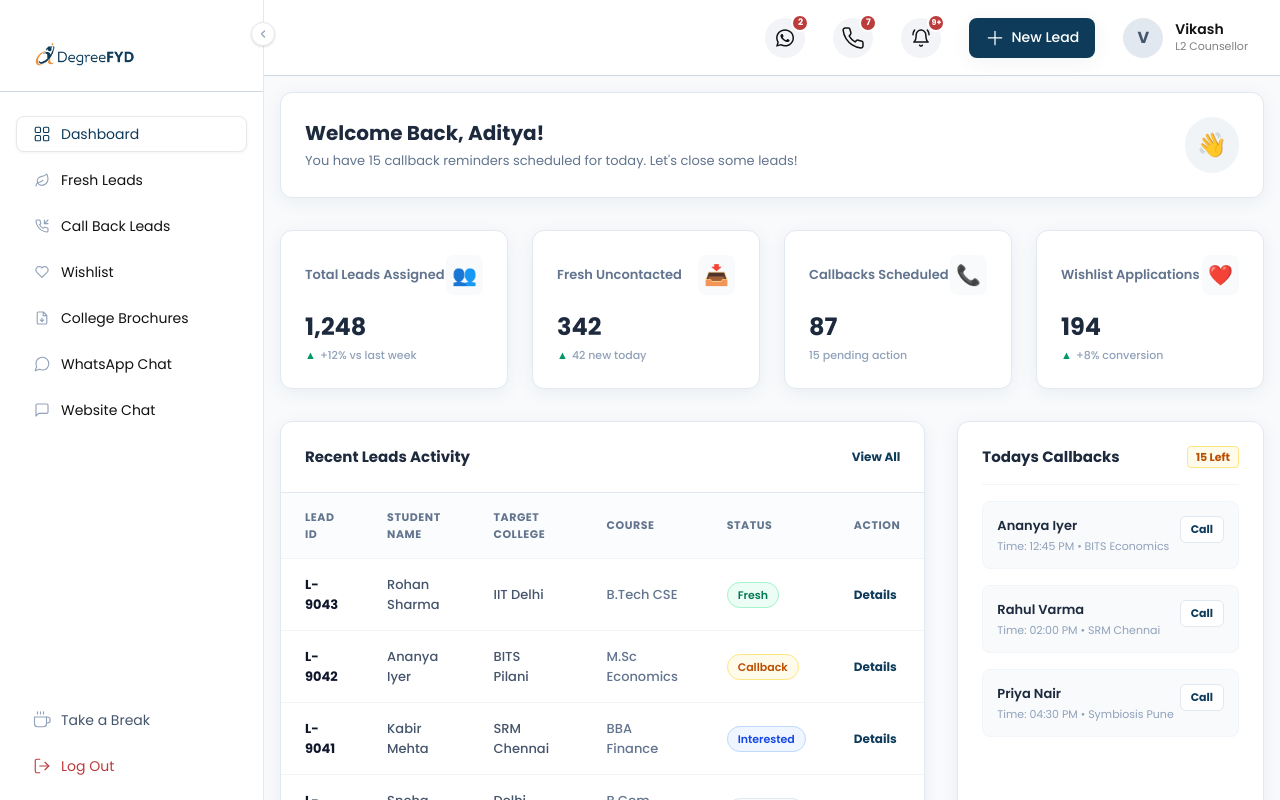
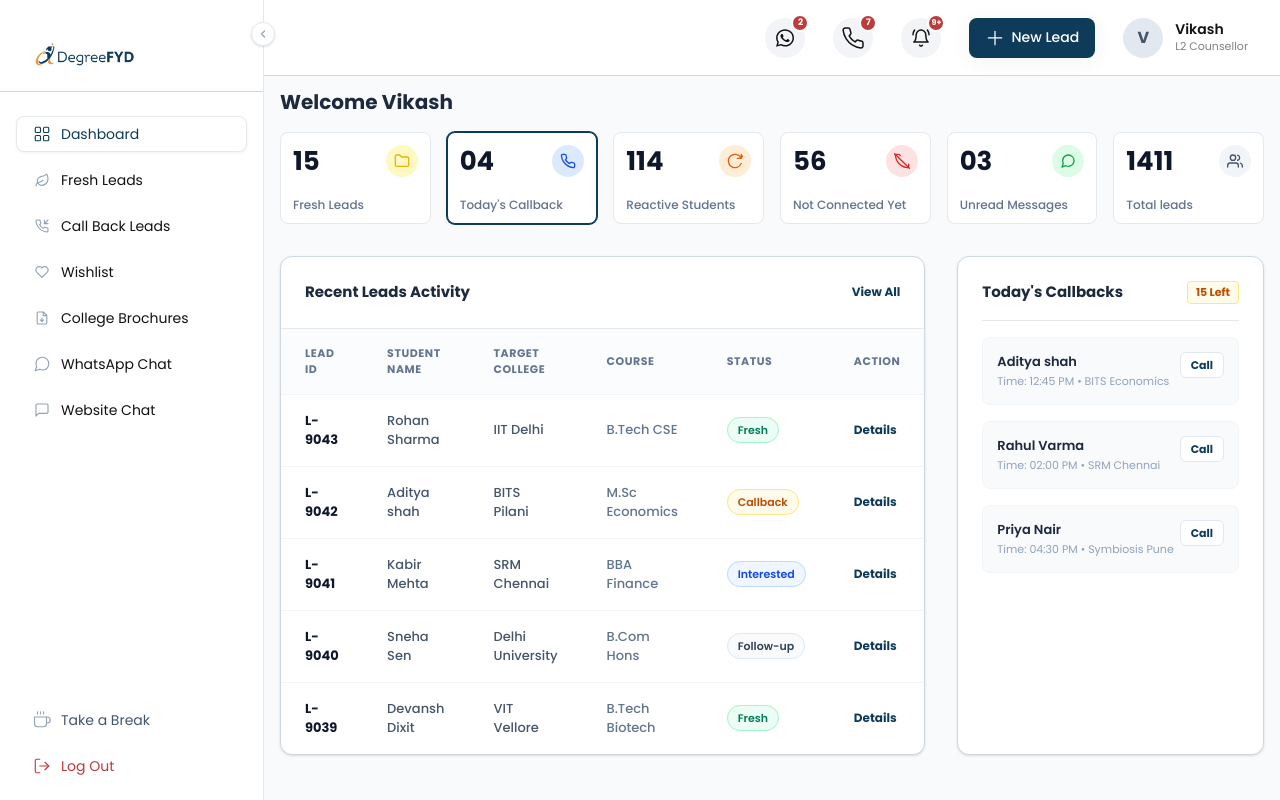
Before and after one commit to TechDegreefyd/lms_dyf, a Next.js app in the folder client/: page /dashboard in a window 1280 px wide. Shown: the top 800 px of the page. Built offline with nearby package versions, Linux system fonts and the light colour scheme.

Commit message:
feat: Implement 6 stats cards component and align dashboard page welcome header spacing

```diff
--- a/client/src/app/dashboard/page.jsx
+++ b/client/src/app/dashboard/page.jsx
@@ -3,23 +3,79 @@
 import { useState } from "react";
 import Link from "next/link";
 
-const INITIAL_STATS = [
-  { label: "Total Leads Assigned", value: "1,248", change: "+12% vs last week", trend: "up", icon: "👥" },
-  { label: "Fresh Uncontacted", value: "342", change: "42 new today", trend: "up", icon: "📥" },
-  { label: "Callbacks Scheduled", value: "87", change: "15 pending action", trend: "neutral", icon: "📞" },
-  { label: "Wishlist Applications", value: "194", change: "+8% conversion", trend: "up", icon: "❤️" },
+// Custom stats icons matching Figma design
+const FRESH_LEADS_ICON = (
+  <div className="w-[32px] h-[32px] rounded-full bg-[#FEF9C3] flex items-center justify-center text-[#EAB308]">
+    <svg width="16" height="16" viewBox="0 0 24 24" fill="none" stroke="currentColor" strokeWidth="2" strokeLinecap="round" strokeLinejoin="round">
+      <path d="M4 20h16a2 2 0 0 0 2-2V8a2 2 0 0 0-2-2h-7.93a2 2 0 0 1-1.66-.9l-.82-1.2A2 2 0 0 0 7.93 3H4a2 2 0 0 0-2 2v13a2 2 0 0 0 2 2z" />
+    </svg>
+  </div>
+);
+
+const TODAY_CALLBACK_ICON = (
+  <div className="w-[32px] h-[32px] rounded-full bg-[#DBEAFE] flex items-center justify-center text-[#1D4ED8]">
+    <svg width="16" height="16" viewBox="0 0 24 24" fill="none" stroke="currentColor" strokeWidth="2" strokeLinecap="round" strokeLinejoin="round">
+      <path d="M22 16.92v3a2 2 0 0 1-2.18 2 19.79 19.79 0 0 1-8.63-3.07 19.5 19.5 0 0 1-6-6 19.79 19.79 0 0 1-3.07-8.67A2 2 0 0 1 4.11 2h3a2 2 0 0 1 2 1.72 12.84 12.84 0 0 0 .7 2.81 2 2 0 0 1-.45 2.11L8.09 9.91a16 16 0 0 0 6 6l1.27-1.27a2 2 0 0 1 2.11-.45 12.84 12.84 0 0 0 2.81.7A2 2 0 0 1 22 16.92z" />
+    </svg>
+  </div>
+);
+
+const REACTIVE_STUDENTS_ICON = (
+  <div className="w-[32px] h-[32px] rounded-full bg-[#FFEDD5] flex items-center justify-center text-[#EA580C]">
+    <svg width="16" height="16" viewBox="0 0 24 24" fill="none" stroke="currentColor" strokeWidth="2" strokeLinecap="round" strokeLinejoin="round">
+      <path d="M21.5 2v6h-6M21.34 15.57a10 10 0 1 1-.57-8.38l5.67-5.67" />
+    </svg>
+  </div>
+);
+
+const NOT_CONNECTED_ICON = (
+  <div className="w-[32px] h-[32px] rounded-full bg-[#FEE2E2] flex items-center justify-center text-[#DC2626]">
+    <svg width="16" height="16" viewBox="0 0 24 24" fill="none" stroke="currentColor" strokeWidth="2" strokeLinecap="round" strokeLinejoin="round">
+      <line x1="1" y1="1" x2="23" y2="23" />
+      <path d="M22 16.92v3a2 2 0 0 1-2.18 2 19.79 19.79 0 0 1-8.63-3.07 19.5 19.5 0 0 1-6-6 19.79 19.79 0 0 1-3.07-8.67A2 2 0 0 1 4.11 2h3a2 2 0 0 1 2 1.72" />
+    </svg>
+  </div>
+);
+
+const UNREAD_MESSAGES_ICON = (
+  <div className="w-[32px] h-[32px] rounded-full bg-[#DCFCE7] flex items-center justify-center text-[#16A34A]">
+    <svg width="16" height="16" viewBox="0 0 24 24" fill="none" stroke="currentColor" strokeWidth="2" strokeLinecap="round" strokeLinejoin="round">
+      <path d="M21 11.5a8.38 8.38 0 0 1-.9 3.8 8.5 8.5 0 0 1-7.6 4.7 8.38 8.38 0 0 1-3.8-.9L3 21l1.9-5.7a8.38 8.38 0 0 1-.9-3.8 8.5 8.5 0 0 1 4.7-7.6 8.38 8.38 0 0 1 3.8-.9h.5a8.48 8.48 0 0 1 8 8v.5z" />
+    </svg>
+  </div>
+);
+
+const TOTAL_LEADS_ICON = (
+  <div className="w-[32px] h-[32px] rounded-full bg-[#F1F5F9] flex items-center justify-center text-[#475569]">
+    <svg width="16" height="16" viewBox="0 0 24 24" fill="none" stroke="currentColor" strokeWidth="2" strokeLinecap="round" strokeLinejoin="round">
+      <path d="M17 21v-2a4 4 0 0 0-4-4H5a4 4 0 0 0-4 4v2" />
+      <circle cx="9" cy="7" r="4" />
+      <path d="M23 21v-2a4 4 0 0 0-3-3.87" />
+      <path d="M16 3.13a4 4 0 0 1 0 7.75" />
+    </svg>
+  </div>
+);
+
+// 6 Stats Cards matching Image 11 exactly
+const STATS_DATA = [
+  { label: "Fresh Leads", value: "15", icon: FRESH_LEADS_ICON, isActive: false },
+  { label: "Today's Callback", value: "04", icon: TODAY_CALLBACK_ICON, isActive: true }, // Highlighted card
+  { label: "Reactive Students", value: "114", icon: REACTIVE_STUDENTS_ICON, isActive: false },
+  { label: "Not Connected Yet", value: "56", icon: NOT_CONNECTED_ICON, isActive: false },
+  { label: "Unread Messages", value: "03", icon: UNREAD_MESSAGES_ICON, isActive: false },
+  { label: "Total leads", value: "1411", icon: TOTAL_LEADS_ICON, isActive: false },
 ];
 
 const RECENT_LEADS = [
   { id: "L-9043", name: "Rohan Sharma", college: "IIT Delhi", course: "B.Tech CSE", status: "Fresh", date: "Just now" },
-  { id: "L-9042", name: "Ananya Iyer", college: "BITS Pilani", course: "M.Sc Economics", status: "Callback", date: "10 mins ago" },
+  { id: "L-9042", name: "Aditya shah", college: "BITS Pilani", course: "M.Sc Economics", status: "Callback", date: "10 mins ago" },
   { id: "L-9041", name: "Kabir Mehta", college: "SRM Chennai", course: "BBA Finance", status: "Interested", date: "1 hr ago" },
   { id: "L-9040", name: "Sneha Sen", college: "Delhi University", course: "B.Com Hons", status: "Followup", date: "3 hrs ago" },
   { id: "L-9039", name: "Devansh Dixit", college: "VIT Vellore", course: "B.Tech Biotech", status: "Fresh", date: "Yesterday" },
 ];
 
 export default function DashboardOverview() {
-  const [stats] = useState(INITIAL_STATS);
+  const [stats] = useState(STATS_DATA);
   const [recentLeads] = useState(RECENT_LEADS);
 
   const getStatusBadge = (status) => {
@@ -36,42 +92,39 @@ export default function DashboardOverview() {
   };
 
   return (
-    <div className="flex flex-col gap-8 font-poppins">
-      {/* Welcome banner */}
-      <div className="bg-white rounded-[12px] p-6 border border-slate-200 shadow-premium flex items-center justify-between">
-        <div>
-          <h3 className="text-xl font-bold text-slate-800">Welcome Back, Aditya!</h3>
-          <p className="text-[13px] text-slate-500 mt-1">You have 15 callback reminders scheduled for today. Let's close some leads!</p>
-        </div>
-        <div className="text-2xl bg-brand-50 p-3 rounded-full">👋</div>
+    <div className="flex flex-col font-poppins">
+
+      {/* Welcome Heading (Forms 68px top offset when combined with padding) */}
+      <div className="mb-[20px]">
+        <h3 className="text-[20px] font-bold text-slate-800 leading-none">Welcome Vikash</h3>
       </div>
 
-      {/* Metrics Row */}
-      <div className="grid grid-cols-1 md:grid-cols-2 lg:grid-cols-4 gap-6">
+      {/* Stats Cards Row (6 Columns, gap 16px) */}
+      <div className="grid grid-cols-2 md:grid-cols-3 lg:grid-cols-6 gap-[16px] mb-8">
         {stats.map((stat, i) => (
-          <div key={i} className="bg-white rounded-[12px] p-6 border border-slate-200 shadow-premium flex flex-col justify-between">
-            <div className="flex items-center justify-between mb-4">
-              <span className="text-[13px] font-semibold text-slate-500">{stat.label}</span>
-              <span className="text-xl bg-slate-50 p-1.5 rounded-[8px]">{stat.icon}</span>
+          <div
+            key={i}
+            className={`flex flex-col justify-between h-[92px] p-[12px] bg-white border rounded-[8px] transition-all duration-200 hover:shadow-sm ${
+              stat.isActive ? "border-[#0D3B59] ring-1 ring-[#0D3B59]" : "border-[#E5E9EC]"
+            }`}
+          >
+            <div className="flex items-center justify-between">
+              <span className="text-[26px] font-bold text-slate-850 leading-none">{stat.value}</span>
+              {stat.icon}
             </div>
-            <div>
-              <h4 className="text-2xl font-bold text-slate-800">{stat.value}</h4>
-              <p className="text-[11px] font-medium text-slate-400 mt-1 flex items-center gap-1">
-                {stat.trend === "up" ? <span className="text-emerald-600">▲</span> : stat.trend === "down" ? <span className="text-rose-500">▼</span> : null}
-                {stat.change}
-              </p>
-            </div>
+            <span className="text-[12px] text-slate-500 font-medium leading-none">{stat.label}</span>
           </div>
         ))}
       </div>
 
       {/* Grid of Leads and Reminders */}
       <div className="grid grid-cols-1 xl:grid-cols-3 gap-8">
+
         {/* Recent leads table */}
-        <div className="xl:col-span-2 bg-white rounded-[12px] border border-slate-200 shadow-premium overflow-hidden flex flex-col">
-          <div className="p-6 border-b border-slate-200 flex items-center justify-between">
+        <div className="xl:col-span-2 bg-white rounded-[12px] border border-[#CFD8DE] shadow-sm overflow-hidden flex flex-col">
+          <div className="p-6 border-b border-[#E5E9EC] flex items-center justify-between">
             <h4 className="text-[15px] font-bold text-slate-800">Recent Leads Activity</h4>
-            <Link href="/dashboard/fresh-leads" className="text-[12px] font-bold text-brand-800 hover:text-brand-900 transition-colors">
+            <Link href="/dashboard/fresh-leads" className="text-[12px] font-bold text-brand-800 hover:text-[#092C42] transition-colors">
               View All
             </Link>
           </div>
@@ -108,16 +161,16 @@ export default function DashboardOverview() {
         </div>
 
         {/* Callback panel */}
-        <div className="bg-white rounded-[12px] border border-slate-200 shadow-premium p-6 flex flex-col">
-          <div className="border-b border-slate-100 pb-4 mb-4 flex items-center justify-between">
-            <h4 className="text-[15px] font-bold text-slate-800">Todays Callbacks</h4>
+        <div className="bg-white rounded-[12px] border border-[#CFD8DE] shadow-sm p-6 flex flex-col">
+          <div className="border-b border-[#E5E9EC] pb-4 mb-4 flex items-center justify-between">
+            <h4 className="text-[15px] font-bold text-slate-800">Today's Callbacks</h4>
             <span className="text-[11px] font-bold bg-amber-50 text-amber-700 px-2 py-0.5 rounded border border-amber-200">15 Left</span>
           </div>
 
           <div className="flex-1 flex flex-col gap-4 overflow-y-auto max-h-[300px]">
             <div className="p-3.5 bg-slate-50 rounded-[8px] border border-slate-100 flex justify-between items-start">
               <div>
-                <p className="text-[13px] font-semibold text-slate-800">Ananya Iyer</p>
+                <p className="text-[13px] font-semibold text-slate-800">Aditya shah</p>
                 <p className="text-[11px] text-slate-400 mt-0.5">Time: 12:45 PM • BITS Economics</p>
               </div>
               <button className="text-[11px] font-bold text-brand-800 bg-white border border-slate-200 hover:border-brand-800 px-2.5 py-1 rounded-[6px] transition-colors cursor-pointer">
@@ -146,6 +199,7 @@ export default function DashboardOverview() {
             </div>
           </div>
         </div>
+
       </div>
     </div>
   );
```
